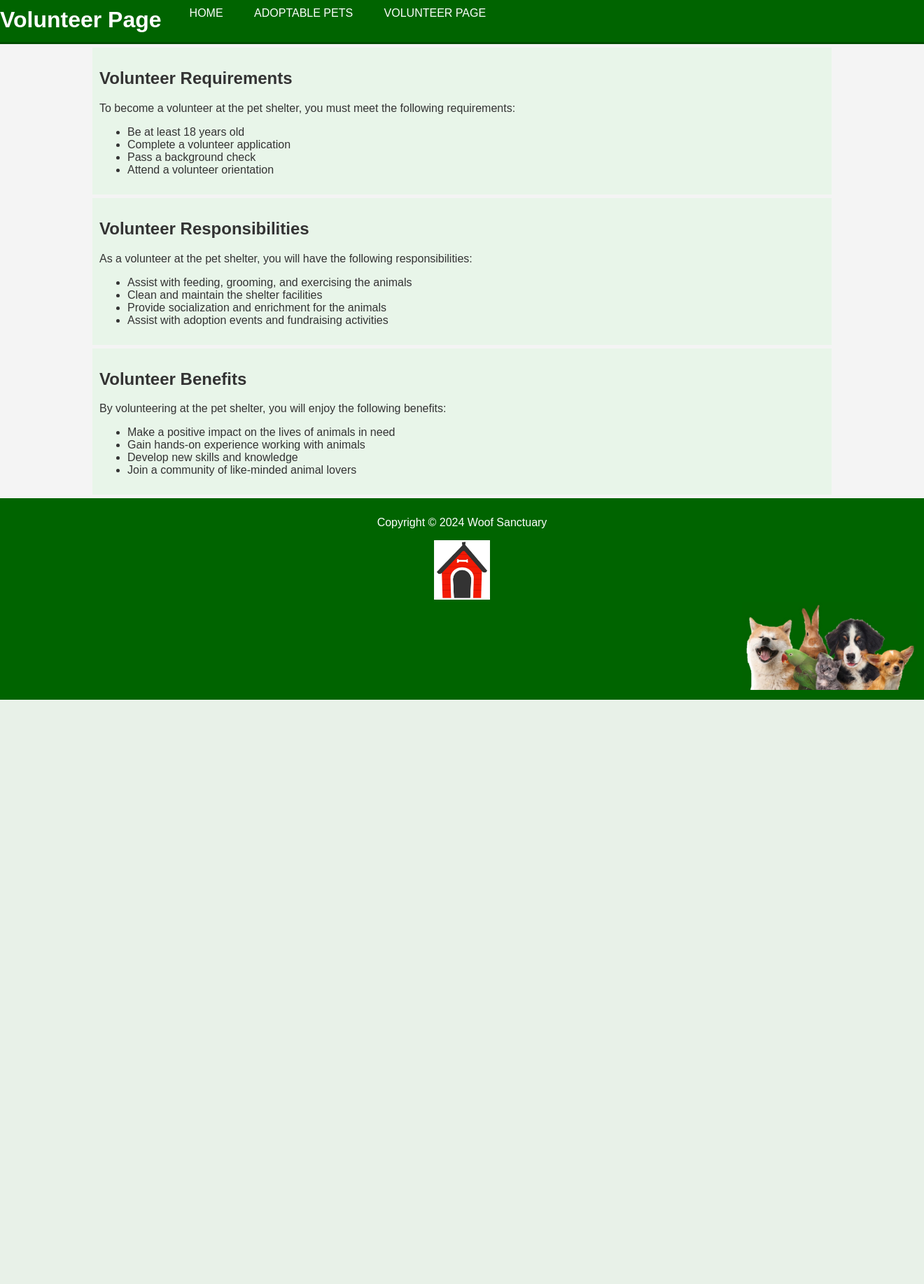
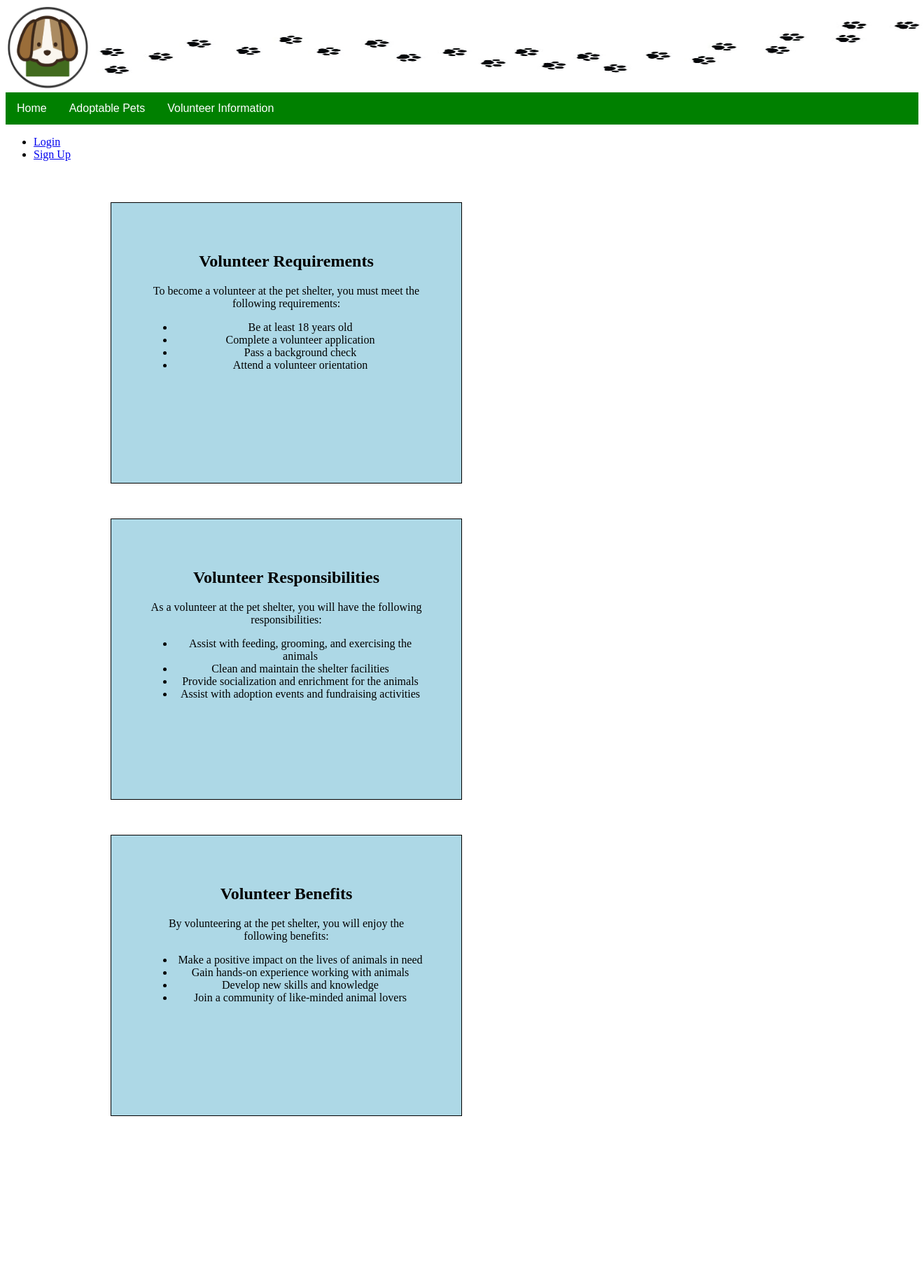
Before and after one commit to katelynreyes/group4, a Django app: page /volunteer/ in a window 1320 px wide. Shown: the top 1835 px of the page at 70% size. Before the commit the page ends 1000 px from the top, so only its background shows below. Run offline with Django 5.2, Linux system fonts and the light colour scheme.

Commit message:
Volunteer Page
Volunteer Page

```diff
--- a/catalog/templates/catalog/volunteer.html
+++ b/catalog/templates/catalog/volunteer.html
@@ -1,105 +1,16 @@
+{% extends "catalog/base.html" %}
 {% load static %}
 
+{% block content %}
 <!DOCTYPE html>
 <html lang="en">
 <head>
 <meta charset="UTF-8">
 <meta name="viewport" content="width=device-width, initial-scale=1.0">
 <title>Woof Sanctuary</title>
-<style>
-  body {
-    font-family: Arial, sans-serif;
-    background-color: #f4f4f4;
-    margin: 0;
-    padding: 0;
-  }
-
-  .container {
-    width: 80%;
-    margin: auto;
-    overflow: hidden;
-  }
-
-  header {
-    background: #006400; /* DarkGreen color for the header */
-    color: white;
-    padding-top: 10px;
-    min-height: 50px;
-    border-bottom: #004d00 3px solid; /* Slightly darker green for the border */
-  }
-
-  header a {
-    color: #ffffff;
-    text-decoration: none;
-    text-transform: uppercase;
-    font-size: 16px;
-  }
-
-  header ul {
-    padding: 0;
-    list-style: none;
-    margin: 0;
-  }
-
-  header li {
-    display: inline;
-    padding: 0 20px;
-  }
-
-  header #branding {
-    float: left;
-  }
-
-  header #branding h1 {
-    margin: 0;
-    padding: 0;
-    display: inline;
-  }
-
-  header nav {
-    float: left;
-    margin-left: 20px;
-  }
-
-  .box {
-    color: #333333;
-    padding: 10px;
-    margin: 5px 0;
-    background: #e8f5e9;
-  }
-
-  footer {
-    background-color: #006400;
-    color: #ffffff;
-    text-align: center;
-    padding: 10px;
-  }
-
-  .animals { /*# formats the animal.jpg images in the bottom right corner of footer.*/
-  text-align: right;
-  bottom: 25px;
-  right: 25px;
-  }
-
-</style>
 </head>
 <body>
   <header>
-    <div id="branding">
-      <h1>Volunteer Page</h1>
-    </div>
-    <nav>
-      <ul>
-        <li><a href="{% url 'index' %}">Home</a></li>
-      <li><a href="{% url 'pet_list' %}">Adoptable Pets</a></li>
-      <li><a href="{% url 'volunteer' %}">Volunteer Page</a></li>
-<li>{% for pet in pets %}
-  <li><a href="{% url 'pet_detail' pk=pet.id %}">{{ pet.name }}</a></li>
-{% endfor %}
-      </ul>
-    </nav>
-  </header>
-
   <div class="container">
     <section class="main-content">
       <div class="box">
@@ -136,17 +47,6 @@
       </div>
     </section>
   </div>
-
-  <footer>
-    <p>Copyright © 2024 Woof Sanctuary</p>
-    <div class="footer">
-        <img src="{% static 'dog_house.jpg' %}" alt="footer" width="80" height="85">
-    </div>
-
-    <div class="animals">
-        <img src="{% static 'animals.jpg' %}" alt="animal" width="250" height="125">
-    </div>
-</footer>
-
 </body>
 </html>
+{% endblock %}
```
